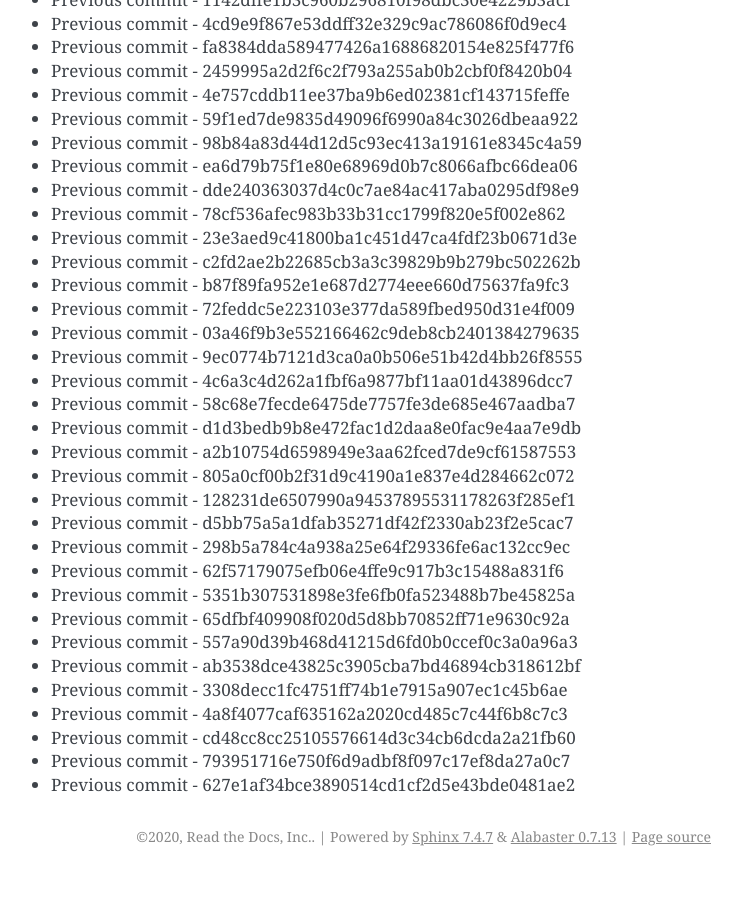
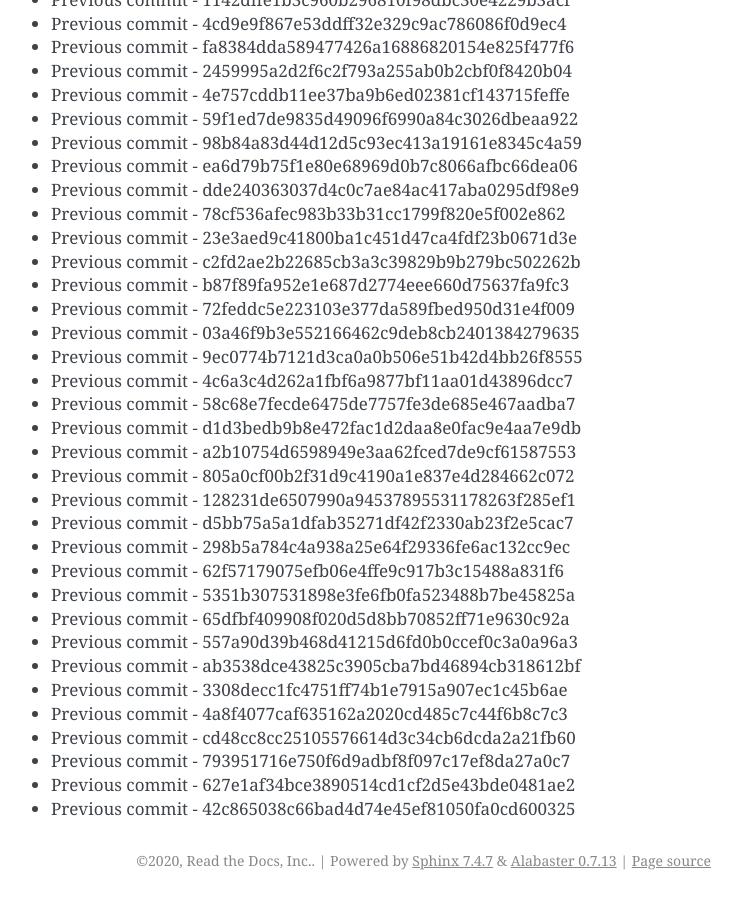
Before and after one commit to readthedocs/rtd-git-stresstest, a Sphinx documentation site: the page built from docs/updates.rst, in a window 1280 px wide and 900 px high, scrolled down 51343 px. Shown: the whole window, without its empty margins (399-1141 px from the left). Built offline with Sphinx 7.4.7, drawn with Linux system fonts in a browser that asks for light colours; before the commit the page ends 52219 px from its top, so only the background shows below that.

Commit message:
Generating commit from previous: 42c865038c66bad4d74e45ef81050fa0cd600325

```diff
--- a/docs/updates.rst
+++ b/docs/updates.rst
@@ -2189,3 +2189,4 @@ It can be tested for any performance characteristics.
 * Previous commit - cd48cc8cc25105576614d3c34cb6dcda2a21fb60
 * Previous commit - 793951716e750f6d9adbf8f097c17ef8da27a0c7
 * Previous commit - 627e1af34bce3890514cd1cf2d5e43bde0481ae2
+* Previous commit - 42c865038c66bad4d74e45ef81050fa0cd600325
```
